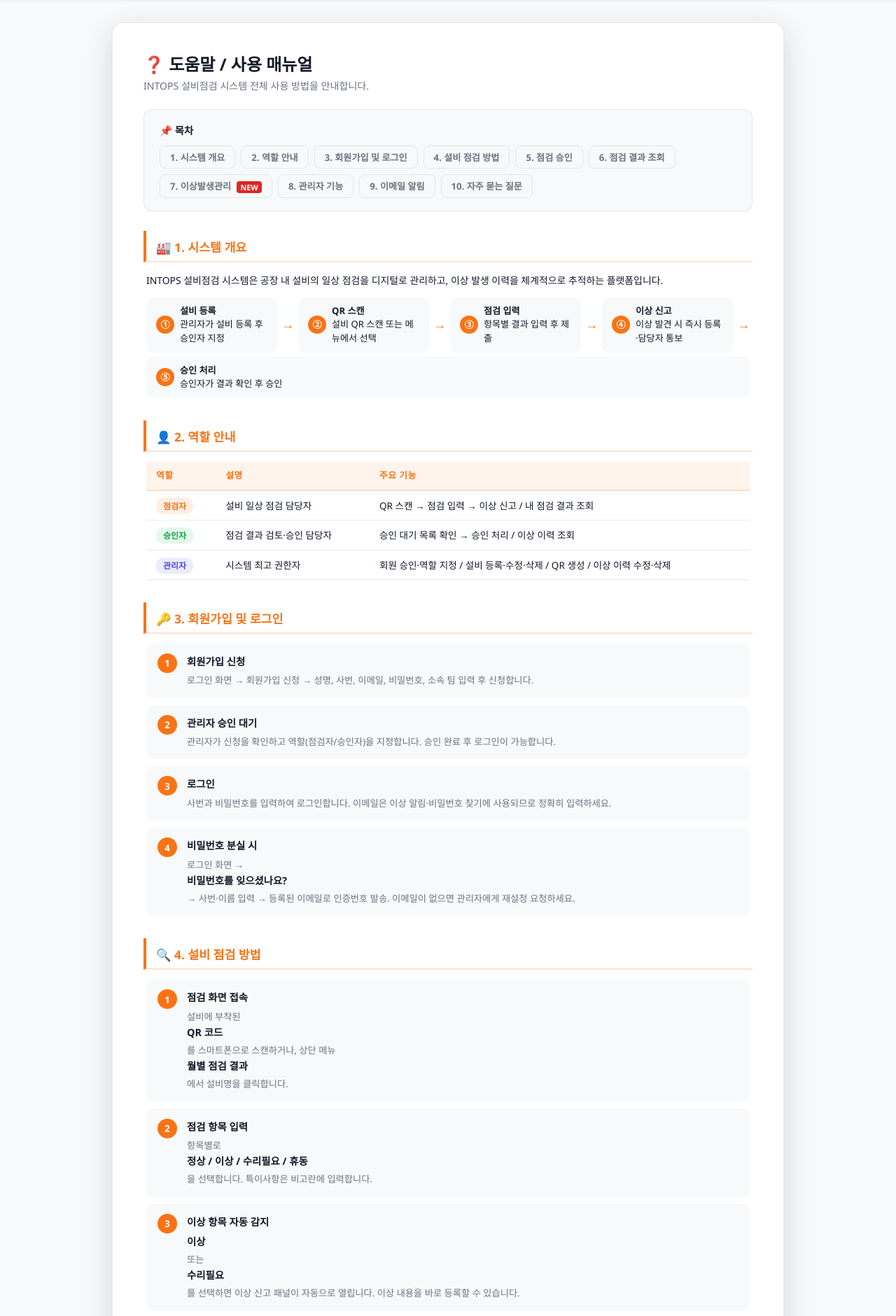
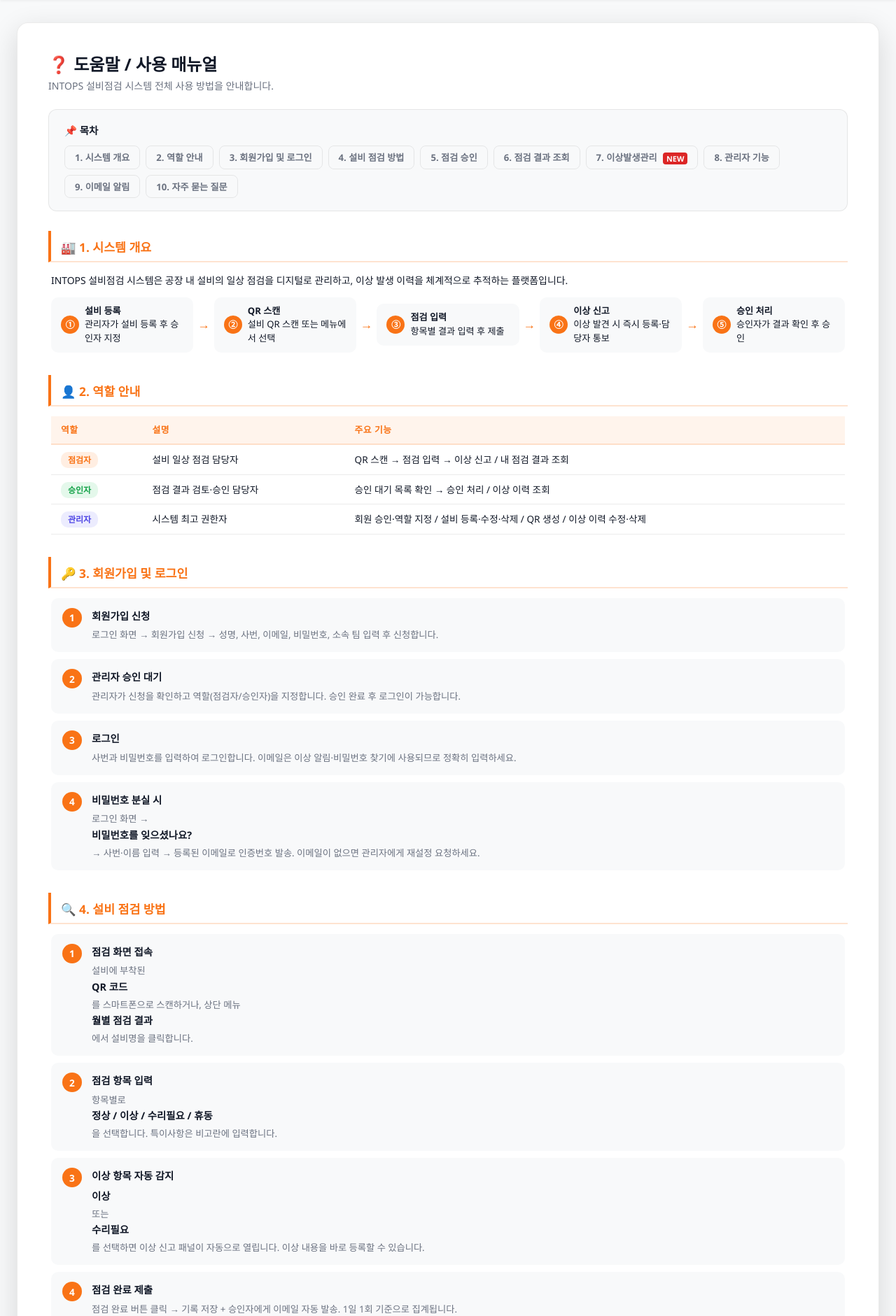
Before and after one commit to chojagal-ops/intops, a Flask app: page /help in a window 1280 px wide. Shown: the part 56-1937 px from the top of the page at 70% size. Run offline with Flask 3, Linux system fonts and the light colour scheme; the visitor is signed in with stand-in values (Sample User, id 1); some libraries are stand-ins or nearby versions.

Commit message:
Fix: 회원관리 테이블 줄바꿈 방지 - card-wide 1280px, th/td white-space:nowrap

```diff
--- a/static/style.css
+++ b/static/style.css
@@ -183,7 +183,7 @@ a.topbar-title:hover { opacity: 0.75; }
   box-shadow: var(--shadow-lg);
 }
 
-.card-wide { max-width: 960px; }
+.card-wide { max-width: 1280px; }
 
 .card-header {
   text-align: center;
@@ -340,13 +340,14 @@ select option { background: var(--bg); color: var(--text); }
 table { width: 100%; border-collapse: collapse; font-size: 0.88rem; }
 
 thead th {
-  padding: 10px 14px;
+  padding: 10px 12px;
   text-align: left;
   color: var(--text-sub);
   font-size: 0.78rem;
   letter-spacing: 0.5px;
   border-bottom: 1px solid var(--border);
   background: var(--bg-subtle);
+  white-space: nowrap;
 }
 
 tbody tr {
@@ -355,7 +356,7 @@ tbody tr {
 }
 tbody tr:hover { background: var(--bg-subtle); }
 
-td { padding: 12px 14px; color: var(--text); }
+td { padding: 10px 12px; color: var(--text); white-space: nowrap; }
 .empty-row { text-align: center; color: var(--text-muted); padding: 32px !important; line-height: 2; }
 .action-btns { display: flex; gap: 8px; }
 
```
